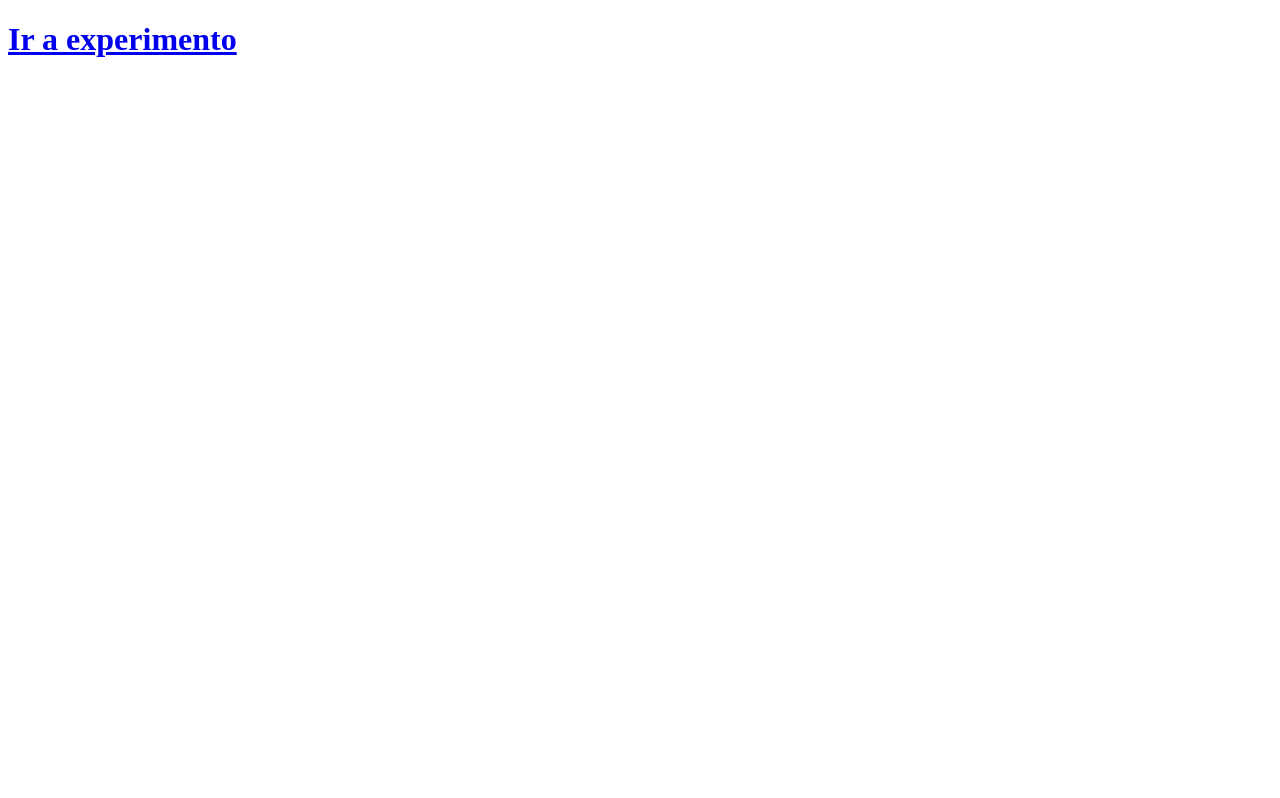
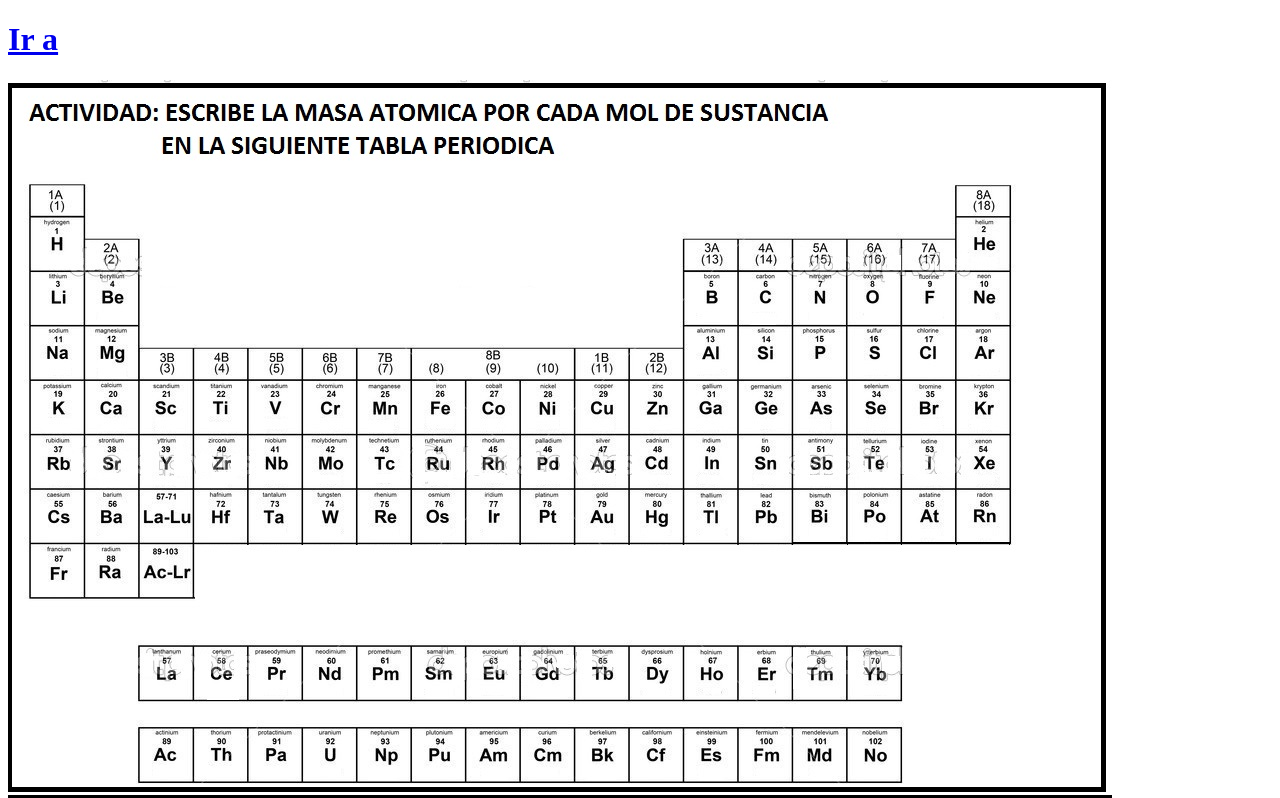
Before and after one commit to manuelluevano/curso, a plain HTML site: page index.html in a window 1280 px wide. Shown: the top 798 px of the page. Drawn offline with Linux system fonts and the light colour scheme.

Commit message:
Agregando imagen

```diff
--- a/index.html
+++ b/index.html
@@ -7,8 +7,10 @@
 </head>
 <body>
 
-    <a href="experimento.html"><h1>Ir a experimento</h1></a>
+    <a href="experimento.html"><h1>Ir a </h1></a>
 
+
+    <img src="img/tabla.jpg" alt="">
 
 </body>
 </html>
```
Also changed, not shown: img/tabla.jpg (added).
